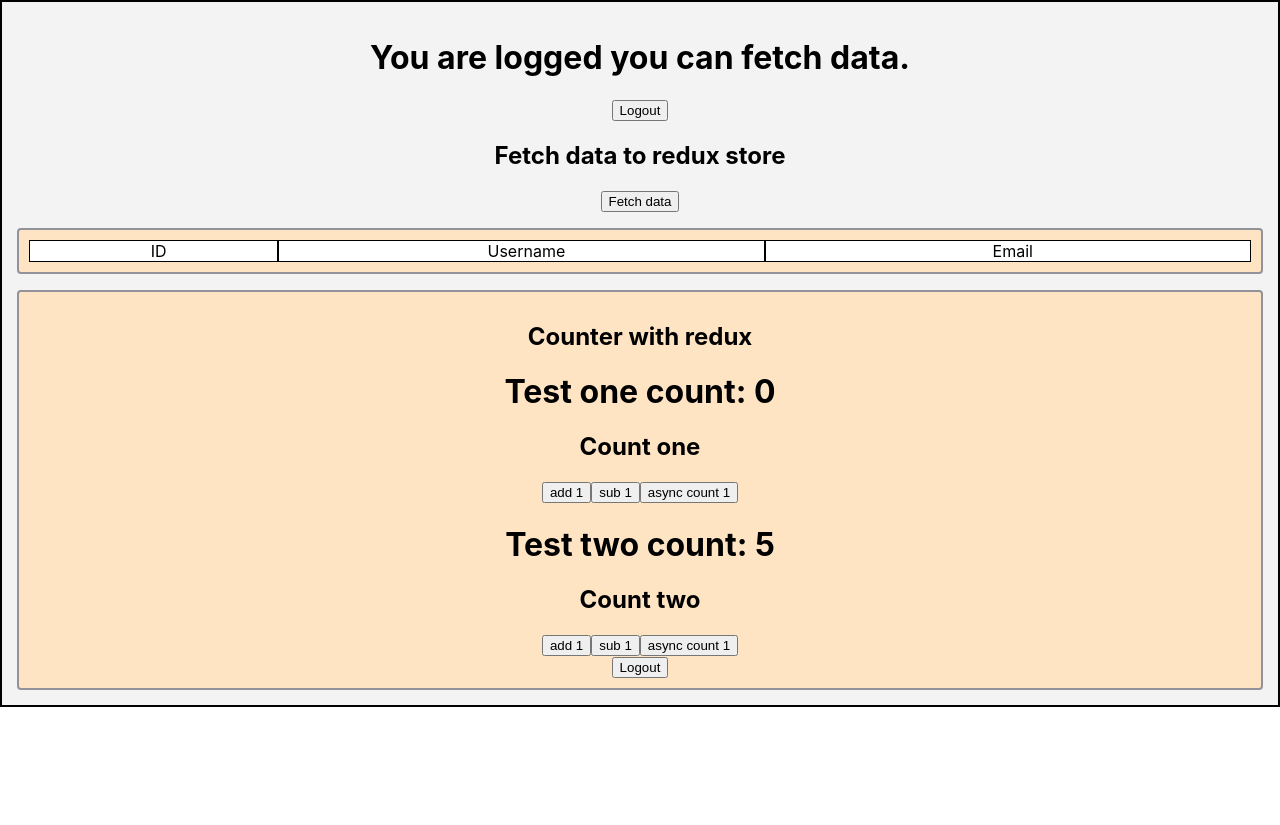
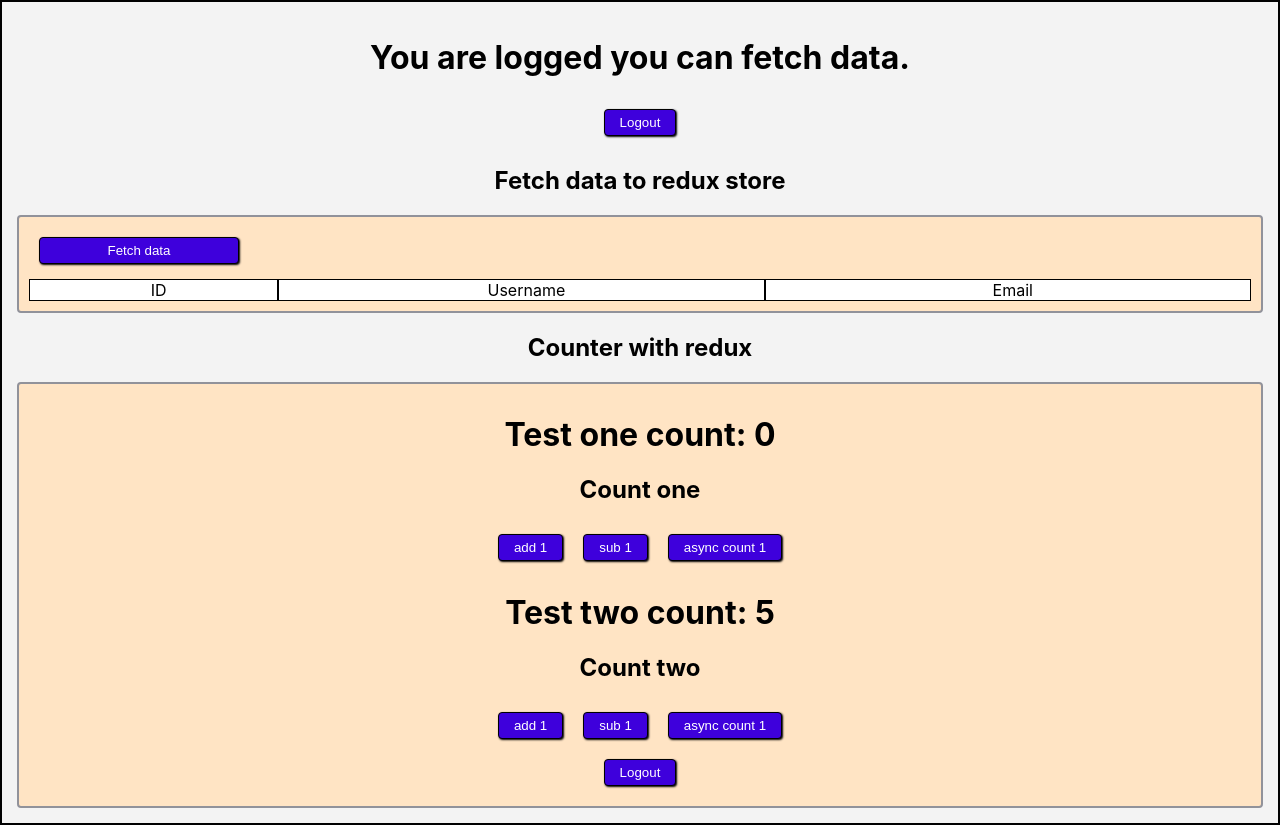
Before and after one commit to igoris12/study-react, a React (Create React App) app: page / in a window 1280 px wide. Both pictures are taken after a click on the button "Login". Before the commit the page ends 800 px from the top, so only its background shows below. Built offline with nearby package versions, Linux system fonts and the light colour scheme.

Commit message:
UI style

```diff
--- a/src/App.js
+++ b/src/App.js
@@ -14,7 +14,7 @@ function App() {
   return (
     <div className="App">
       <Login />
-      {logged ? <div> <DataContainer /> <CountOneAndTwoTest /> </div> :
+      {logged ? <div> <DataContainer />   <h2>Counter with redux</h2> <CountOneAndTwoTest /> </div> :
         null
       }
 
--- a/src/components/CountOneAndTwoTest.jsx
+++ b/src/components/CountOneAndTwoTest.jsx
@@ -25,14 +25,19 @@ const CountOneAndTwoTest = () => {
 
   return (
     <div className="counterContainer">
-      <h2>Counter with redux</h2>
       <div>
         <h1>Test one count: {state.count} </h1>
         <div>
           <h2>Count one</h2>
-          <button onClick={() => addOne()}>add 1</button>
-          <button onClick={() => subOne()}>sub 1</button>
-          <button onClick={() => ASYNC()}>async count 1</button>
+          <button className="but" onClick={() => addOne()}>
+            add 1
+          </button>
+          <button className="but" onClick={() => subOne()}>
+            sub 1
+          </button>
+          <button className="but" onClick={() => ASYNC()}>
+            async count 1
+          </button>
         </div>
       </div>
 
@@ -40,12 +45,20 @@ const CountOneAndTwoTest = () => {
         <h1>Test two count: {state.count2}</h1>
         <div>
           <h2>Count two</h2>
-          <button onClick={() => addOne2()}>add 1</button>
-          <button onClick={() => subOne2()}>sub 1</button>
-          <button onClick={() => async2()}>async count 1</button>
+          <button className="but" onClick={() => addOne2()}>
+            add 1
+          </button>
+          <button className="but" onClick={() => subOne2()}>
+            sub 1
+          </button>
+          <button className="but" onClick={() => async2()}>
+            async count 1
+          </button>
         </div>
       </div>
-      <button onClick={() => logout()}>Logout</button>
+      <button className="but" onClick={() => logout()}>
+        Logout
+      </button>
     </div>
   );
 };
--- a/src/components/DataContainer.jsx
+++ b/src/components/DataContainer.jsx
@@ -10,12 +10,14 @@ const DataContainer = () => {
   return (
     <div>
       <h2>Fetch data to redux store</h2>
-      {data.loading ? (
-        'Loding...'
-      ) : (
-        <button onClick={fetchUsers}>Fetch data</button>
-      )}
       <ul className="listContainer">
+        {data.loading ? (
+          'Loding...'
+        ) : (
+          <button className="but" onClick={fetchUsers}>
+            Fetch data
+          </button>
+        )}
         <div className="listHeader">
           <span className="idTitle">ID</span>
           <span className="usernameTitle">Username</span>
--- a/src/components/Login.jsx
+++ b/src/components/Login.jsx
@@ -17,8 +17,16 @@ const Login = () => {
       </h1>
       {/* login {JSON.stringify(loginState)} */}
       <div>
-        {!loginState && <button onClick={() => login()}>Login</button>}
-        {loginState && <button onClick={() => logout()}>Logout</button>}
+        {!loginState && (
+          <button className="but" onClick={() => login()}>
+            Login
+          </button>
+        )}
+        {loginState && (
+          <button className="but" onClick={() => logout()}>
+            Logout
+          </button>
+        )}
       </div>
     </div>
   );
--- a/src/index.scss
+++ b/src/index.scss
@@ -1,3 +1,4 @@
+@import './style/sass/buttons.scss';
 @import './style/sass/UserListItem.scss';
 @import './style/sass/Counter.scss';
 
--- /dev/null
+++ b/src/style/sass/buttons.scss
@@ -0,0 +1,17 @@
+.but {
+  background-color: rgb(62, 0, 220);
+  padding: 5px 15px;
+  border: 1px solid black;
+  border-radius: 4px;
+  color: white;
+  transition: 250ms;
+  box-shadow: 1px 1px 2px black;
+  margin: 10px;
+  max-width: 200px;
+
+  &:hover {
+    background-color: rgb(1, 1, 121);
+    box-shadow: 1px 1px 4px black;
+    transform: scale(1.2);
+  }
+}
```
